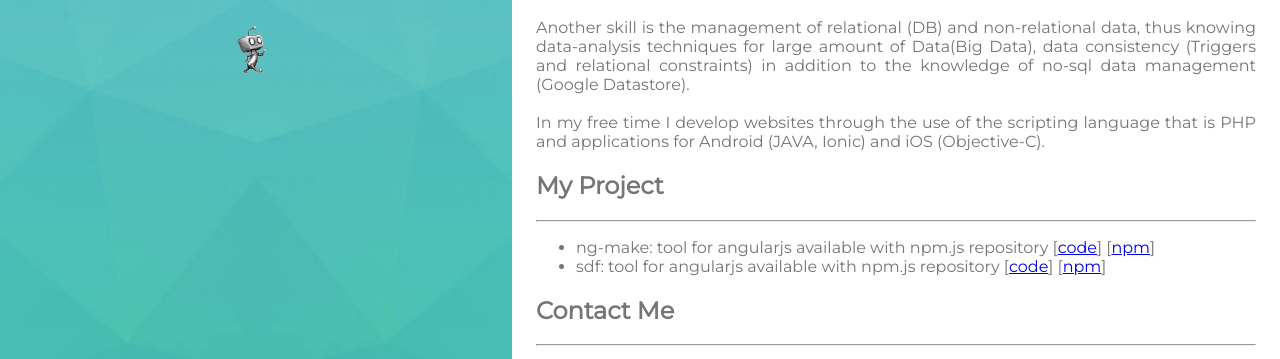
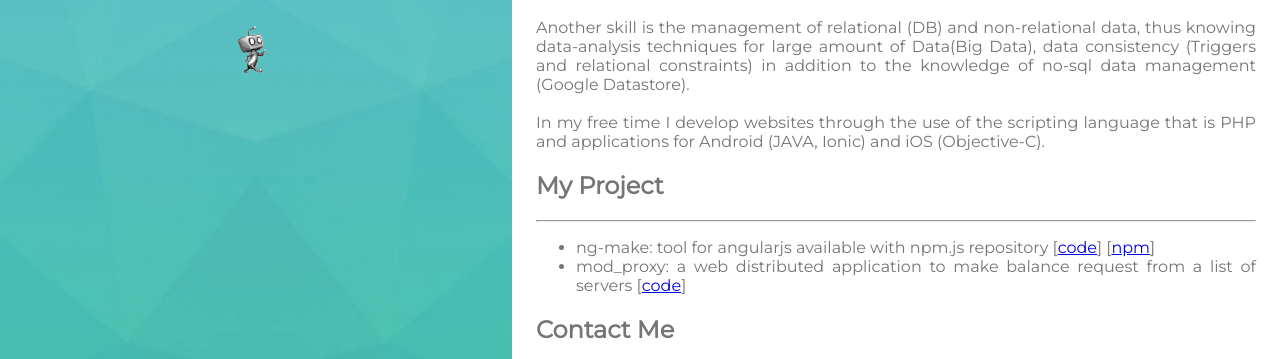
Before and after one commit to angeloasm/angeloasm.github.io, a plain HTML site: page index.html in a window 1280 px wide. Shown: the part 423-782 px from the top of the page. Drawn offline with Linux system fonts and the light colour scheme.

Commit message:
add project

```diff
--- a/index.html
+++ b/index.html
@@ -75,7 +75,7 @@
             ng-make: tool for angularjs available with npm.js repository [<a href="https://github.com/angeloasm/ng-make">code</a>] [<a href="https://www.npmjs.com/package/ng-make">npm</a>]
         </li>
         <li>
-            sdf: tool for angularjs available with npm.js repository [<a href="https://github.com/angeloasm/ng-make">code</a>] [<a href="https://www.npmjs.com/package/ng-make">npm</a>]
+            mod_proxy: a web distributed application to make balance request from a list of servers [<a href="https://github.com/angeloasm/mod_proxy">code</a>]
         </li>
     </ul>
 
```
